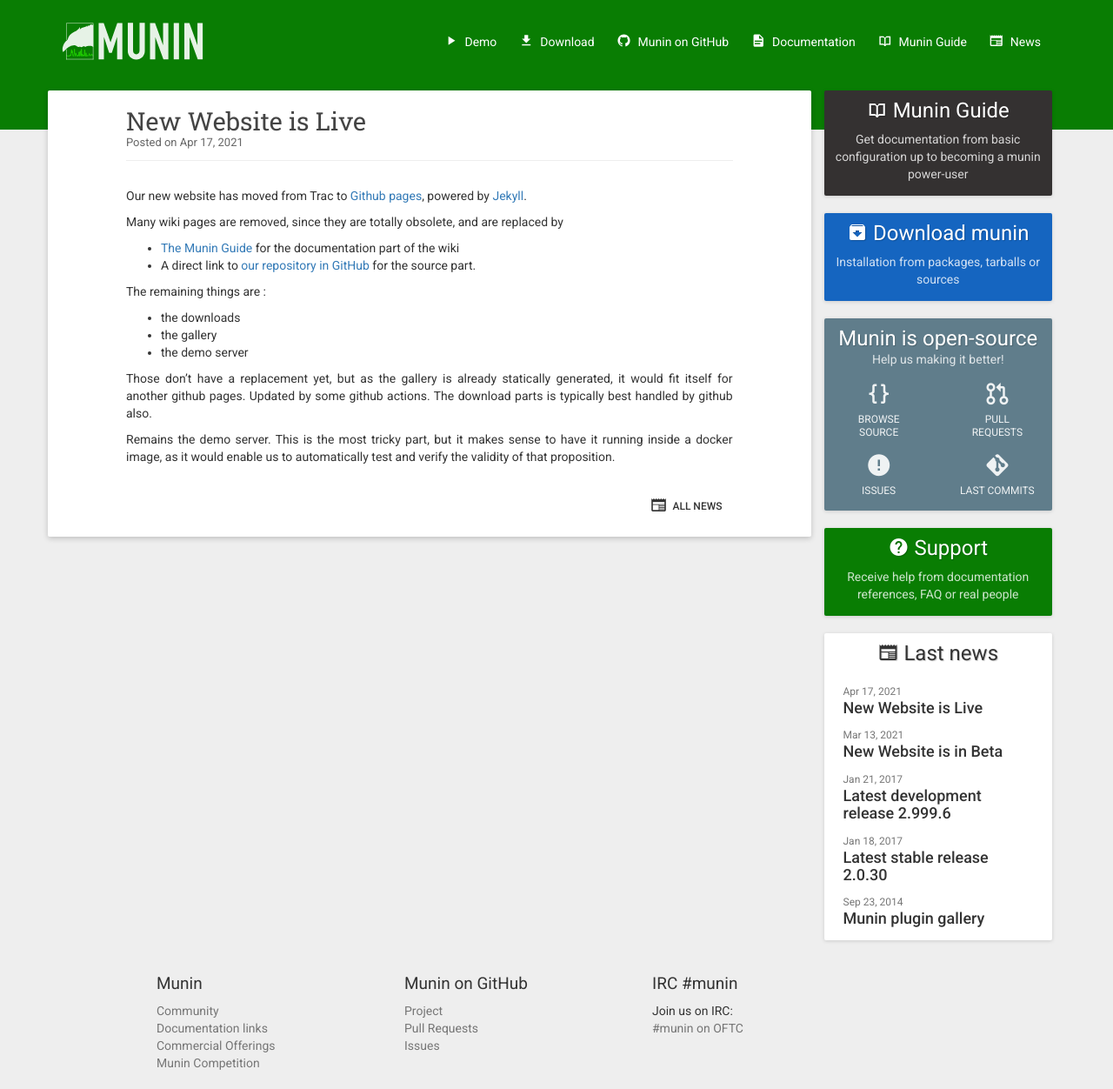
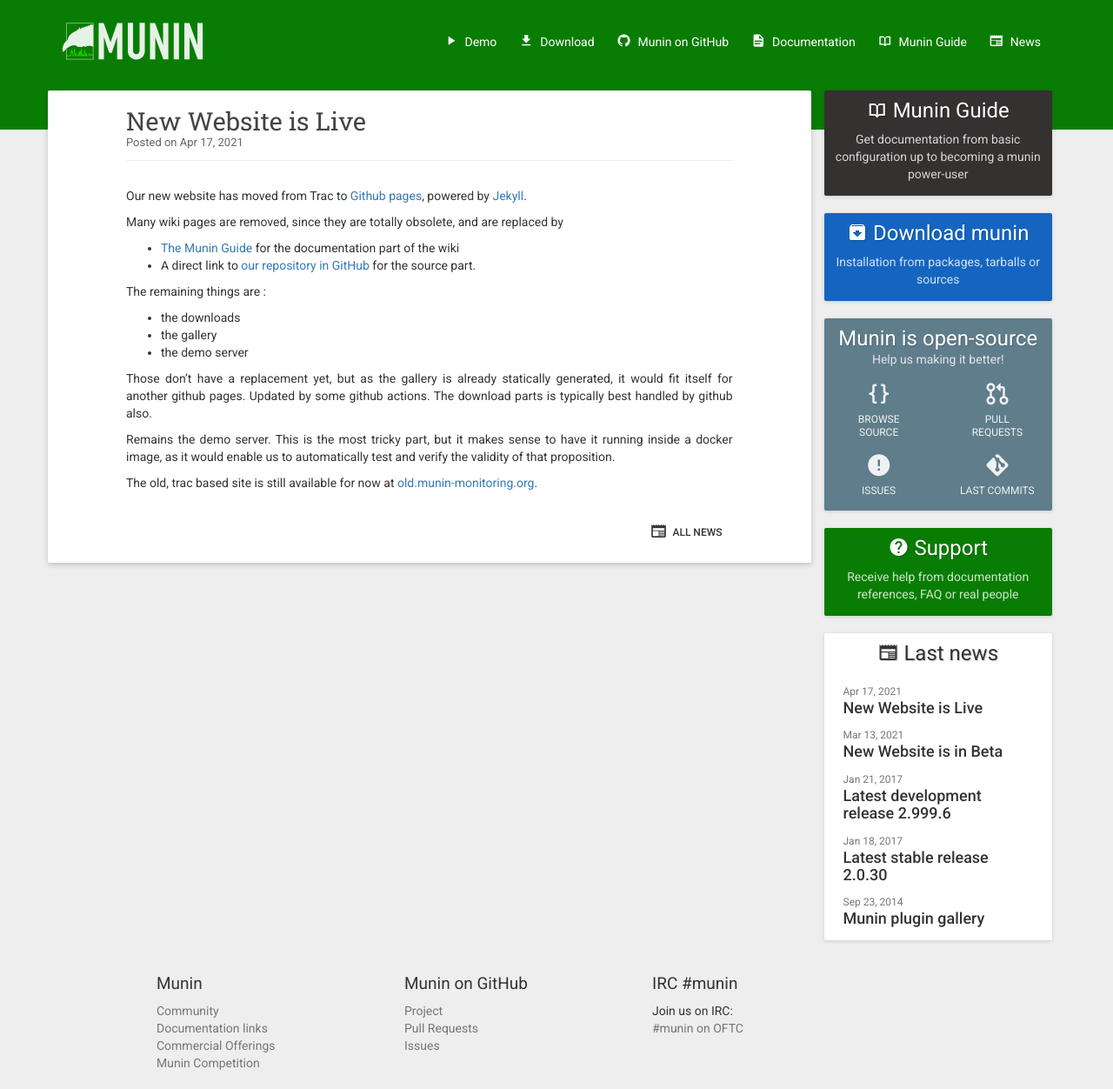
Before and after one commit to munin-monitoring/munin-monitoring.github.io, a Jekyll site: the page built from _posts/2021-04-17-new-website-is-live.md, in a window 1280 px wide. Shown: the whole page at 87% size. Built offline with Jekyll 4.4.1, drawn with Linux system fonts in a browser that asks for light colours; nearby versions of some CDN libraries.

Commit message:
Update 2021-04-17-new-website-is-live.md

```diff
--- a/_posts/2021-04-17-new-website-is-live.md
+++ b/_posts/2021-04-17-new-website-is-live.md
@@ -21,3 +21,5 @@ Updated by some github actions. The download parts is typically best handled by
 
 Remains the demo server. This is the most tricky part, but it makes sense to have it running inside a docker image,
 as it would enable us to automatically test and verify the validity of that proposition.
+
+The old, trac based site is still available for now at [old.munin-monitoring.org](http://old.munin-monitoring.org/).
```
